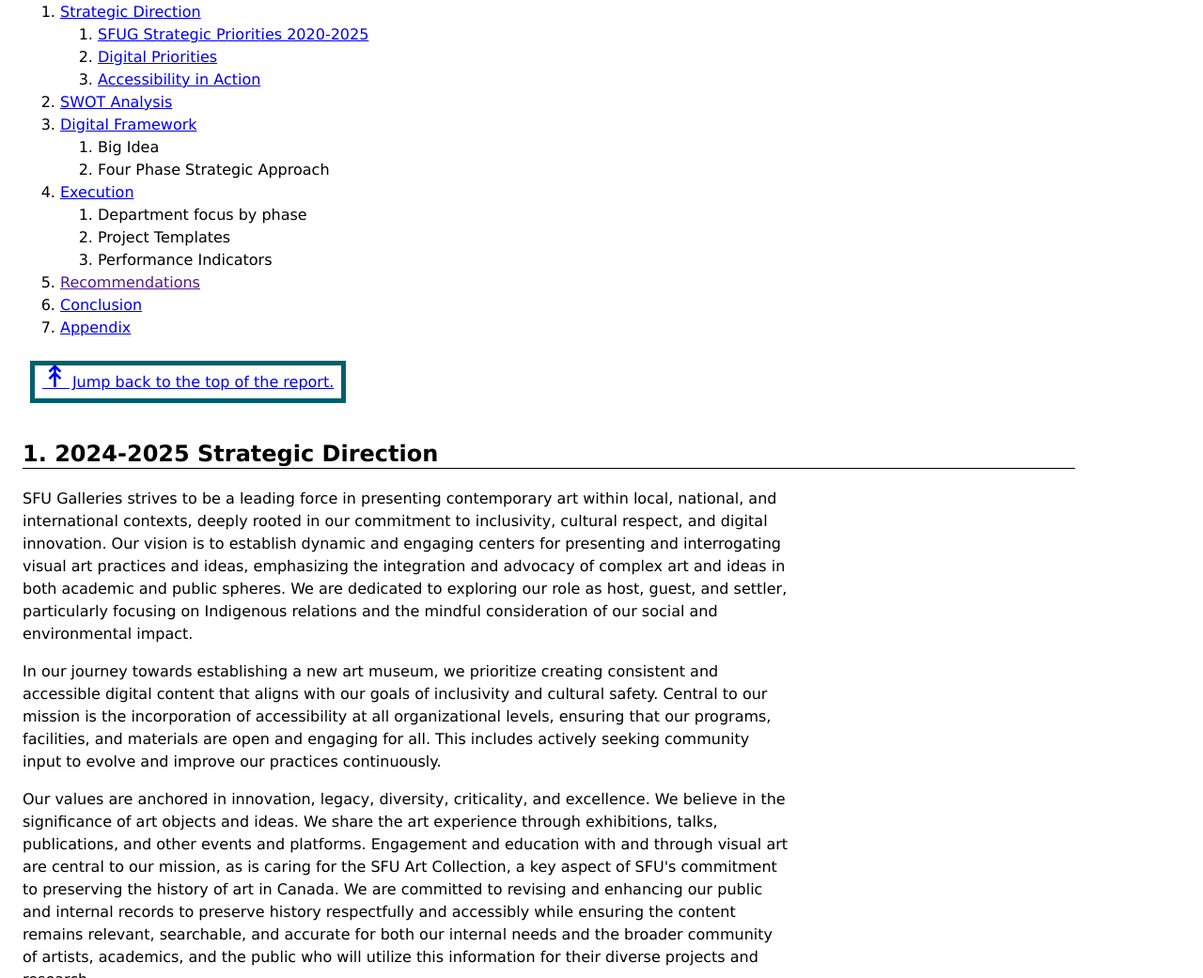
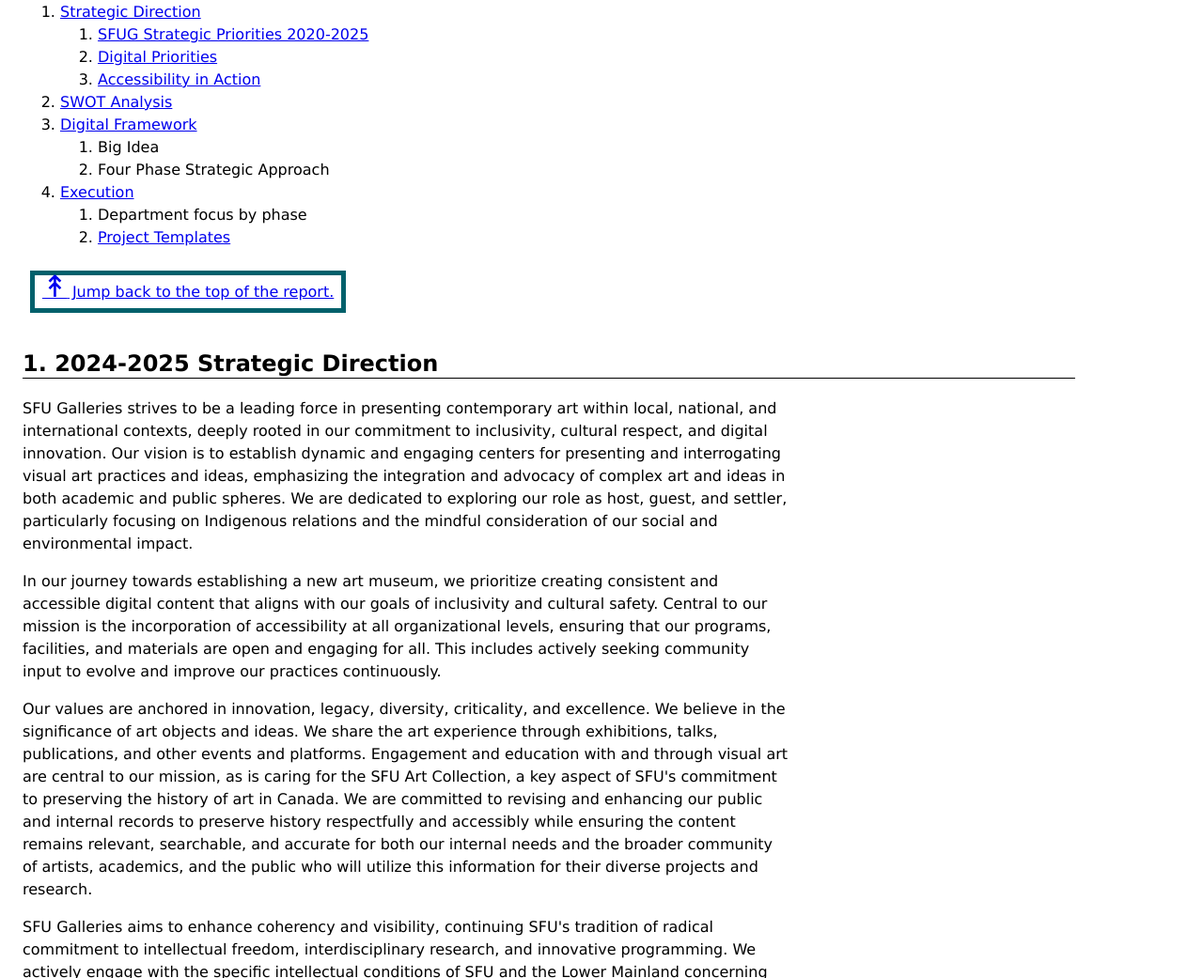
Before and after one commit to sfu-galleries/digital-accessibility-strategic-plan, a plain HTML site: page index.html in a window 1280 px wide. Shown: the part 3042-4083 px from the top of the page at 94% size. Drawn offline with Linux system fonts and the light colour scheme.

Commit message:
Update index.html
Table of contents had deadlinks. Updated

```diff
--- a/index.html
+++ b/index.html
@@ -350,13 +350,8 @@
                 <li><a href="#execution">Execution</a>
                     <ol>
                         <li>Department focus by phase</li>
-                        <li>Project Templates</li>
-                        <li>Performance Indicators</li>
+                        <li><a href="#PopProject">Project Templates</a></li>
                     </ol>
-                </li>
-                <li><a href="">Recommendations</a></li>
-                    <li><a href="#conclusion">Conclusion</a></li>
-                    <li><a href="#supportMaterials">Appendix</a></li>
                 </li>
             </ol>
         </nav>
```
